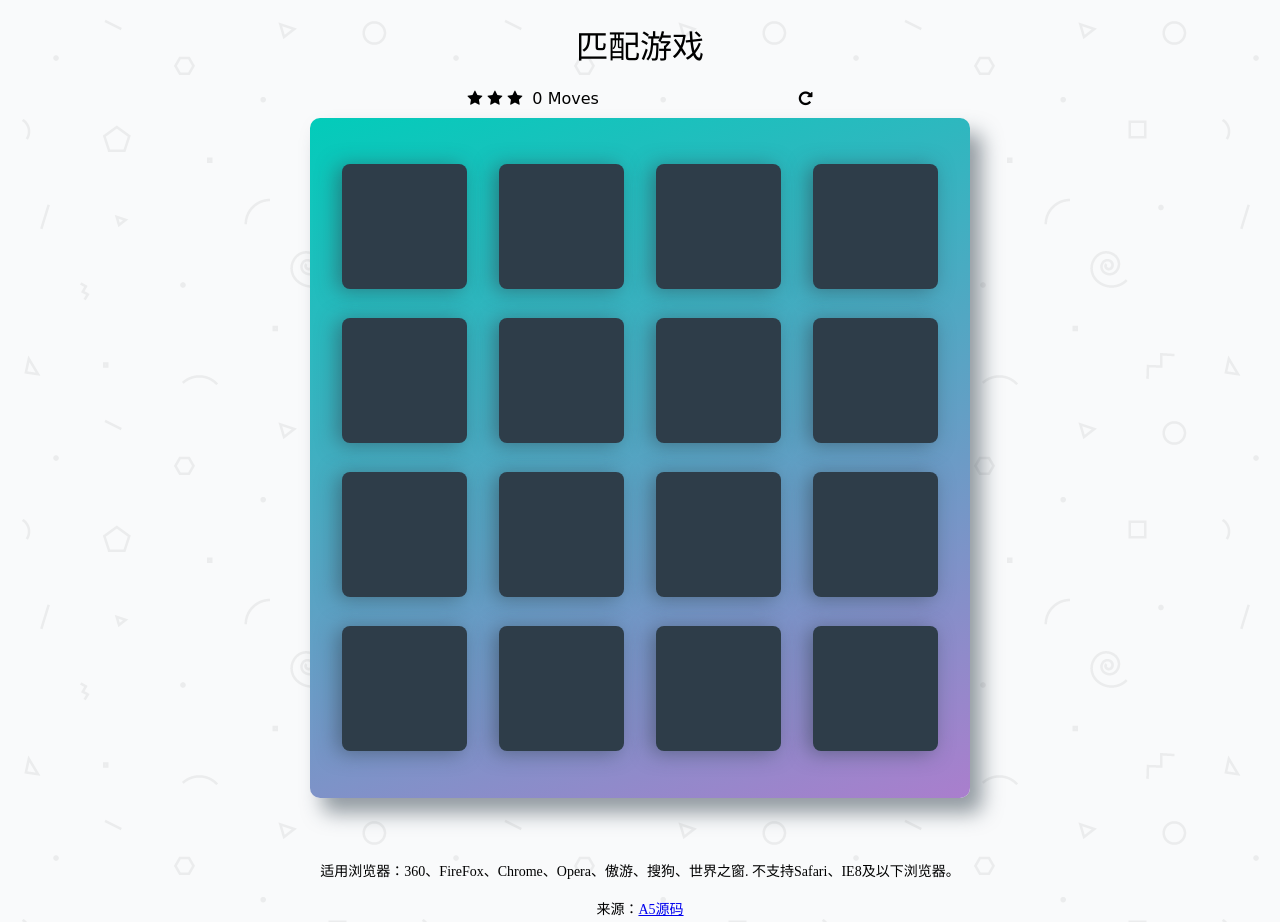
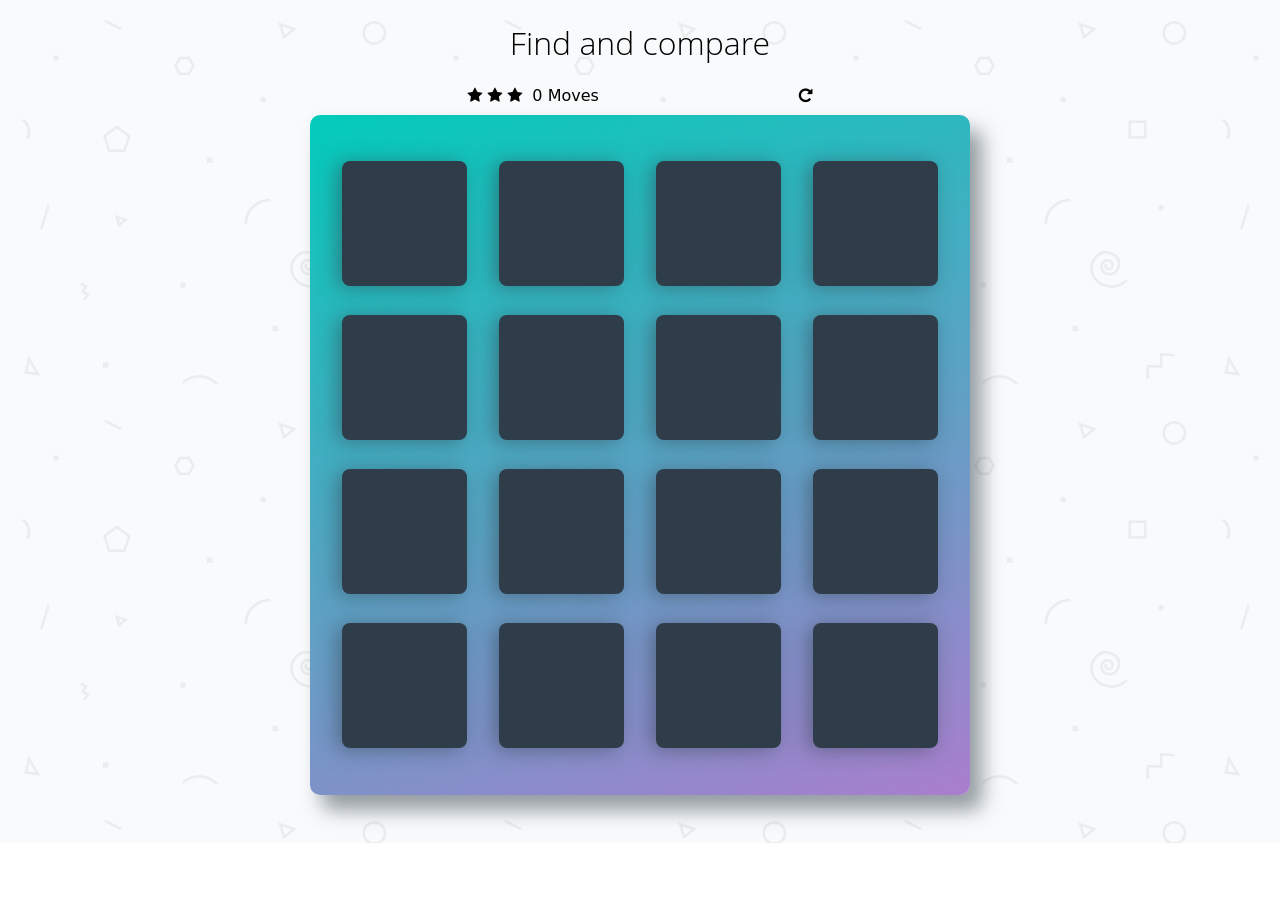
Before and after one commit to Eric-hello/find-game, a plain HTML site: page index.html in a window 1280 px wide. After the commit the page ends 843 px from the top, so only its background shows below. Drawn offline with Linux system fonts and the light colour scheme; a web font is replaced by a local one.

Commit message:
Update index.html

```diff
--- a/index.html
+++ b/index.html
@@ -2,7 +2,7 @@
 <html lang="en">
 <head>
 <meta charset="utf-8">
-<title>16宫格翻牌匹配HTML5游戏 - A5源码  </title>
+<title>16--find</title>
 <meta name="description" content="">
 
 <link rel="stylesheet prefetch" href="https://fonts.googleapis.com/css?family=Coda">
@@ -14,7 +14,7 @@
 
 <div class="container">
 	<header>
-		<h1>匹配游戏</h1>
+		<h1>Find and compare</h1>
 	</header>
 
 	<section class="score-panel">
@@ -40,8 +40,6 @@
 <script src="js/app.js"></script>
 
 <div style="text-align:center;margin:1px 0; font:normal 14px/24px 'MicroSoft YaHei';">
-<p>适用浏览器：360、FireFox、Chrome、Opera、傲游、搜狗、世界之窗. 不支持Safari、IE8及以下浏览器。</p>
-<p>来源：<a href="http://down.admin5.com/" target="_blank">A5源码  </a></p>
 </div>
 </body>
 </html>
```
